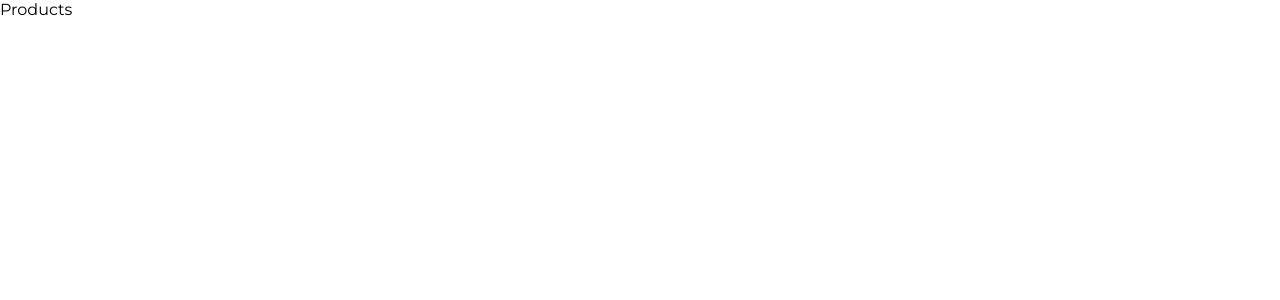
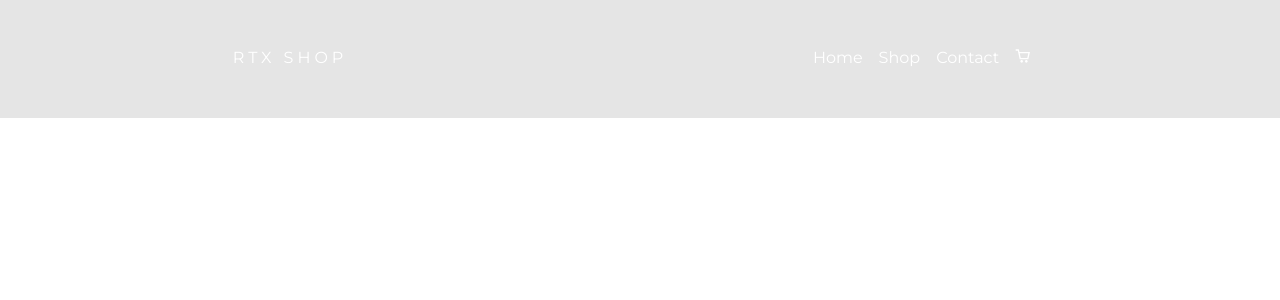
Before and after one commit to ConnerFoster/ShoppingCart, a React (Create React App) app: page /products in a window 1280 px wide. Shown: the top 300 px of the page. Built offline with nearby package versions, Linux system fonts and the light colour scheme.

Commit message:
finished home page, working on products page

```diff
--- a/public/index.html
+++ b/public/index.html
@@ -24,7 +24,7 @@
       work correctly both with client-side routing and a non-root public URL.
       Learn how to configure a non-root public URL by running `npm run build`.
     -->
-    <title>React App</title>
+    <title>RTX Shop</title>
   </head>
   <body>
     <noscript>You need to enable JavaScript to run this app.</noscript>
--- a/src/App.js
+++ b/src/App.js
@@ -3,6 +3,13 @@ import background from './photos/gpu.jpg'
 import {Header} from './components/Header'
 
 function App() {
+  const products = [
+    {
+      photo: './photos/rtx-3080.png',
+      title: 'RTX 3080',
+      price: '$499',
+    },
+  ]
   return (
     <div
       style={{
--- a/src/index.js
+++ b/src/index.js
@@ -3,7 +3,7 @@ import ReactDOM from 'react-dom/client'
 import {BrowserRouter, Routes, Route} from 'react-router-dom'
 import './index.css'
 import App from './App'
-import Products from './routes/Products'
+import ProductsPage from './routes/ProductsPage'
 
 const root = ReactDOM.createRoot(document.getElementById('root'))
 root.render(
@@ -11,7 +11,7 @@ root.render(
     <BrowserRouter>
       <Routes>
         <Route path='/' element={<App />} />
-        <Route path='/products' element={<Products />} />
+        <Route path='/products' element={<ProductsPage />} />
       </Routes>
     </BrowserRouter>
   </React.StrictMode>
--- a/src/routes/Products.js
+++ /dev/null
@@ -1,7 +0,0 @@
-import React from 'react'
-
-const Products = () => {
-  return <div>Products</div>
-}
-
-export default Products
--- /dev/null
+++ b/src/routes/ProductsPage.js
@@ -0,0 +1,12 @@
+import React from 'react'
+import {Header} from '../components/Header'
+
+const ProductsPage = (props) => {
+  return (
+    <div>
+      <Header />
+    </div>
+  )
+}
+
+export default ProductsPage
```
Also changed, not shown: src/photos/rtx-3080.png (added).
